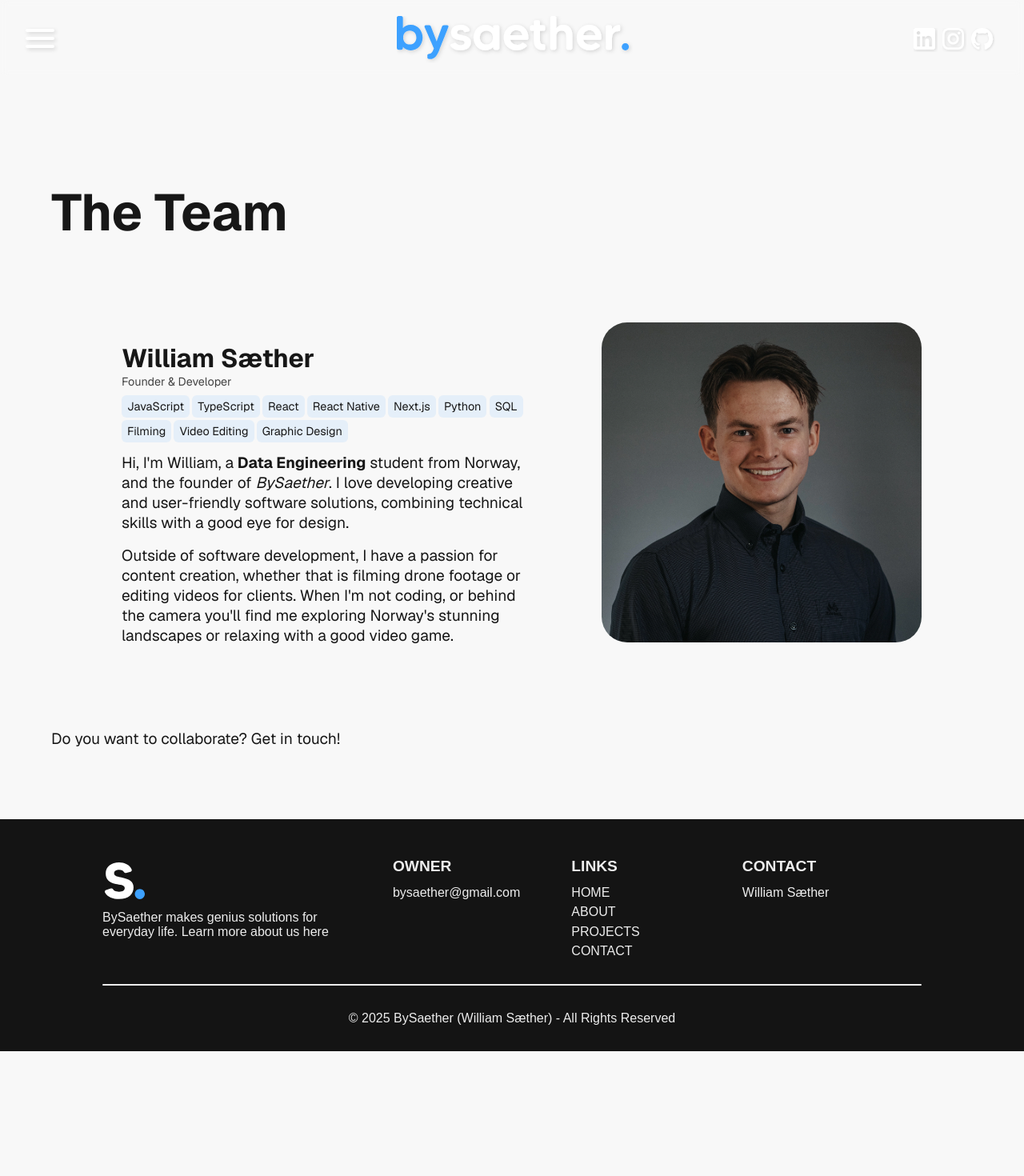
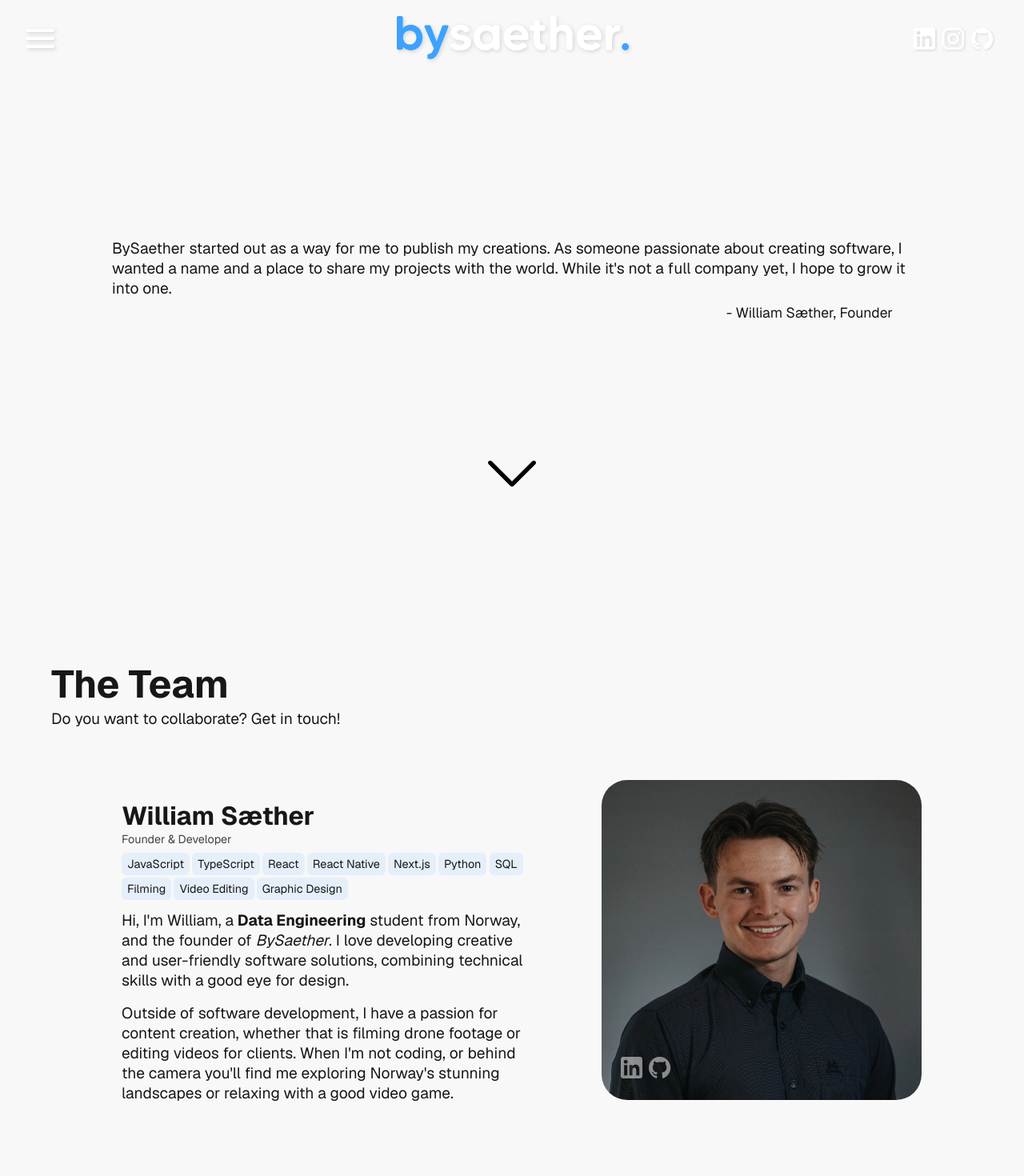
Before and after one commit to williamsaether/bysaether.com, a Next.js app: page /about in a window 1280 px wide. Shown: the top 1470 px of the page at 80% size. Before the commit the page ends 1314 px from the top, so only its background shows below. Built offline with nearby package versions, Linux system fonts and the light colour scheme.

Commit message:
added socials to members, added about introduction

```diff
--- a/app/about/about.module.css
+++ b/app/about/about.module.css
@@ -1,8 +1,57 @@
+.about {
+    width: 1000px;
+    max-width: 80svw;
+    height: calc(100svh - 200px);
+    margin: 0 auto;
+    display: flex;
+    flex-direction: column;
+    justify-content: center;
+    transform: translate(0,4rem);
+}
+
+.about p {
+    font-size: 1.2rem;
+}
+
+.paragraphBy {
+    text-align: right;
+    margin-top: .4rem;
+    margin-right: 1.5rem;
+    font-size: 1.1rem !important;
+}
+
+.arrowScroll {
+    width: 60px;
+    height: 60px;
+    margin: 10rem auto 0 auto;
+    cursor: pointer;
+    transition: transform 0.3s ease;
+}
+
+.arrowScroll:hover {
+    transform: scale(1.1);
+}
+
+.teamScroll {
+    display: block;
+    width: 100%;
+    height: 0;
+    margin-bottom: 6rem;
+}
+
+.teamSection {
+    margin: 8rem 0 18rem;
+}
+
+.teamSection header h1 {
+    font-size: 3rem;
+}
+
 .cardWrapper {
     display: flex;
     flex-direction: column;
 
-    margin: 6rem 4rem 4rem;
+    margin: 4rem 4rem 4rem;
     gap: 4rem;
 }
 
@@ -46,10 +95,34 @@
     background-color: rgba(61, 161, 255, 0.10);
 }
 
-.rightSide img {
+.rightSide {
     height: 400px;
+    position: relative;
+    display: inline-block;
+}
+
+.memberPhoto {
+    height: 100%;
     width: auto;
     border-radius: 2rem;
+}
+
+.socials {
+    position: absolute;
+    bottom: 1.5rem;
+    left: 1.5rem;
+    display: flex;
+    gap: .3rem;
+}
+
+.socials a {
+    height: 30px;
+}
+
+.socials a > img {
+    height: 100%;
+    width: auto;
+    opacity: .5;
 }
 
 .collaborate {
@@ -59,3 +132,9 @@
 .collaborate > a:hover {
     text-decoration: underline;
 }
+
+@media(prefers-color-scheme: dark) {
+    .arrowScroll {
+        filter: invert();
+    }
+}
--- a/app/about/page.tsx
+++ b/app/about/page.tsx
@@ -1,13 +1,42 @@
+'use client'
+
 import Image from "next/image";
 import styles from './about.module.css'
 import Link from "next/link";
+import {useRef} from "react";
 
 export default function About() {
+  const teamSection = useRef(null);
+
+  const scrollToTeam = () => {
+    // @ts-ignore
+    teamSection.current?.scrollIntoView({behavior: "smooth"});
+  }
+
   return (
     <div className={styles.page}>
+      <header className={styles.about}>
+        <span id={"intersector"}/>
+        <p>
+          BySaether started out as a way for me to publish my creations. As someone passionate about creating software,
+          I wanted a name and a place to share my projects with the world. While it&#39;s not a full company yet, I hope
+          to grow it into one.
+        </p>
+        <p className={styles.paragraphBy}>- William Sæther, Founder</p>
+        <Image
+          className={styles.arrowScroll}
+          src={'/images/icons/arrowdown.svg'}
+          alt={'Downwards Arrow'}
+          height={80}
+          width={80}
+          onClick={scrollToTeam}
+        />
+      </header>
+      <span className={styles.teamScroll} ref={teamSection}/>
+      <section className={styles.teamSection}>
         <header>
-        <span id={"intersector"}/>
           <h1>The Team</h1>
+          <p className={styles.collaborate}>Do you want to collaborate? <Link href={'/contact'}>Get in touch!</Link></p>
         </header>
         <main className={styles.main}>
           <div className={styles.cardWrapper}>
@@ -16,21 +45,25 @@ export default function About() {
                 <h2 className={styles.name}>William Sæther</h2>
                 <p className={styles.roles}>Founder & Developer</p>
                 <div className={styles.skills}>
-                {["JavaScript","TypeScript","React","React Native","Next.js","Python","SQL","Filming","Video Editing","Graphic Design"].map((skill, index) => (
+                  {["JavaScript", "TypeScript", "React", "React Native", "Next.js", "Python", "SQL", "Filming", "Video Editing", "Graphic Design"].map((skill, index) => (
                     <span key={index}>{skill}</span>
                   ))}
                 </div>
                 <p className={styles.text}>
-                Hi, I&#39;m William, a <strong>Data Engineering</strong> student from Norway, and the founder of <i>BySaether</i>. I love developing
+                  Hi, I&#39;m William, a <strong>Data Engineering</strong> student from Norway, and the founder
+                  of <i>BySaether</i>. I love developing
                   creative and user-friendly software solutions, combining technical skills with a good eye for design.
                 </p>
                 <p className={styles.text}>
-                Outside of software development, I have a passion for content creation, whether that is filming drone footage or editing videos for clients.
-                When I&#39;m not coding, or behind the camera you&#39;ll find me exploring Norway&#39;s stunning landscapes or relaxing with a good video game.
+                  Outside of software development, I have a passion for content creation, whether that is filming drone
+                  footage or editing videos for clients.
+                  When I&#39;m not coding, or behind the camera you&#39;ll find me exploring Norway&#39;s stunning
+                  landscapes or relaxing with a good video game.
                 </p>
               </div>
               <div className={styles.rightSide}>
                 <Image
+                  className={styles.memberPhoto}
                   src={'/images/team/william/side-portrait-FR_1x1.webp'}
                   alt={"William"}
                   width={1500}
@@ -38,11 +71,29 @@ export default function About() {
                   quality={100}
                   style={{objectFit: "contain"}}
                 />
+                <div className={styles.socials}>
+                  <a href={'https://www.linkedin.com/in/williamsaether/'}>
+                    <Image
+                      src={'/images/icons/linkedin.svg'}
+                      alt={'LinkedIn'}
+                      width={30}
+                      height={30}
+                    />
+                  </a>
+                  <a href={'https://github.com/williamsaether'}>
+                    <Image
+                      src={'/images/icons/github.svg'}
+                      alt={'GitHub'}
+                      width={30}
+                      height={30}
+                    />
+                  </a>
                 </div>
               </div>
             </div>
-        <p className={styles.collaborate}>Do you want to collaborate? <Link href={'/contact'}>Get in touch!</Link></p>
+          </div>
         </main>
+      </section>
     </div>
   )
 }
--- a/package.json
+++ b/package.json
@@ -17,9 +17,6 @@
     "typescript": "^5",
     "@types/node": "^20",
     "@types/react": "^19",
-    "@types/react-dom": "^19",
-    "eslint": "^9",
-    "eslint-config-next": "15.1.2",
-    "@eslint/eslintrc": "^3"
+    "@types/react-dom": "^19"
   }
 }
```
Also changed, not shown: public/images/icons/arrowdown.svg (added), 1 other file (tests, documents, lock files or other folders). Lines whose indentation alone changed are shown as unchanged.
